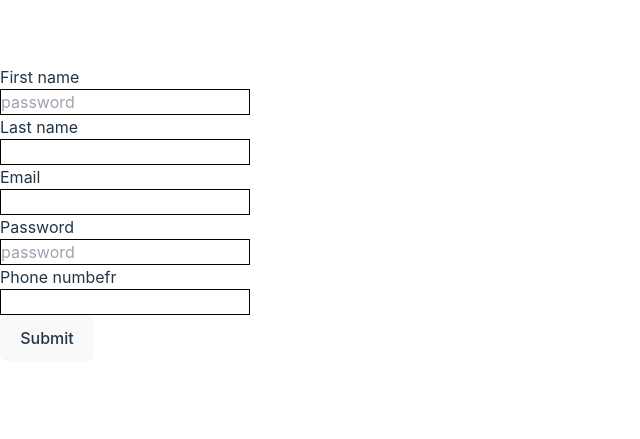
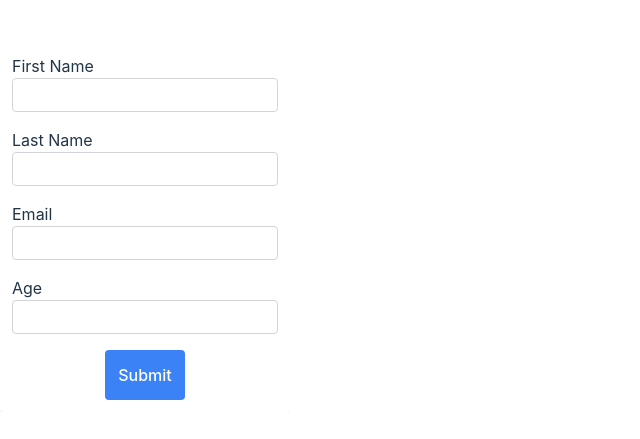
Before and after one commit to BLADEHEDA/Private-journal, a React (Vite) app: page / in a window 1280 px wide. Shown: the part 187-626 px from the top of the page, without its empty margins (0-640 px from the left). Built offline with nearby package versions, Linux system fonts and the light colour scheme.

Commit message:
chnged formik to the useformik hook

```diff
--- a/package.json
+++ b/package.json
@@ -12,7 +12,8 @@
   "dependencies": {
     "formik": "^2.2.9",
     "react": "^18.2.0",
-    "react-dom": "^18.2.0"
+    "react-dom": "^18.2.0",
+    "yup": "^1.1.1"
   },
   "devDependencies": {
     "@types/react": "^18.0.28",
--- a/src/Components/Form/Form.tsx
+++ b/src/Components/Form/Form.tsx
@@ -1,150 +1,89 @@
+import { useFormik } from 'formik';
+import * as Yup from 'yup';
 
-import React from 'react';
-import { Formik } from 'formik';
-// bekoiw are thge template settings for the formik library
-const Basic = () => (
-  <div>
-    {/* <h1>Anywhere in your app!</h1> */}
-    <Formik
-      initialValues={{ email: '', password: '',firstname: '',lastname: '',
-      phonenumber: '',city: '' }}
-      validate={values => {
-        const errors = {};
-        // check the validity of the email
-        if (!values.email) {
-          errors.email = 'Required';
-        }
-        else
-        if (
-          !/^[A-Z0-9._%+-]+@[A-Z0-9.-]+\.[A-Z]{2,}$/i.test(values.email)
-        ) {
-          errors.email = 'Invalid email address';
-        }
-        // check the validity of the password
-        const passw=  /^[A-Za-z]\w{7,14}$/; ;
-      if(!values.password){
-          errors.password='Required'
-        }
-        else if(inputtxt.value.match(passw)){
-          errors.password= 'enter the right password'
+function App() {
+    const professions = ['Developer', 'Designer', 'Other'];
+    //TODO create formik instance
+    const formik = useFormik({
+      initialValues: {
+        firstname: '',
+        lastname: '',
+        email: '',
+        profession: professions[0],
+        age: '',
+      },
+      validationSchema: Yup.object({
+        name: Yup.string()
+                .label('Full Name')
+                .required(),
+        email: Yup.string()
+                .email()
+                .required(),
+        profession: Yup.string()
+                    .oneOf(professions, 'The profession you chose does not exist'),
+        age: Yup.number()
+              .min(15, 'You need to be older than 15 to register')
+              .required()
+      }),
+      onSubmit: function (values) {
+        alert(`You are registered! Name: ${values.name}.
+        Email: ${values.email}.
+         Profession: ${values.profession}.
+          Age: ${values.age}`);
+      }
+    })
 
-        }
-        // check the validity of the names
-        if(!values.firstname){
-          errors.firstname='Required'
-        }
-        if(!values.Lastname){
-          errors.Lastname='Required'
-        }
+    return (
+      <main className="main-section">
+        <form onSubmit={formik.handleSubmit} className="max-w-lg mx-auto bg-white rounded shadow-lg mt-7 p-3">
+        {/* <h1 className='text-3xl mb-3 text-center'>Register</h1> */}
+          <div className='mb-4'>
+            <label for="firstname">First Name</label>
+            <input type="text" name="firstname" id="firstname"
+              className={`block w-full rounded border py-1 px-2 ${formik.touched.firstname && formik.errors.firstname ? 'border-red-400' : 'border-gray-300'}`}
+              onChange={formik.handleChange} onBlur={formik.handleBlur} value={formik.values.firstname} />
+            {formik.touched.firstname && formik.errors.firstname && (
+              <span className='text-red-400'>{formik.errors.firstname}</span>
+            )}
+          </div>
+          <div className='mb-4'>
+            <label for="lastname">Last Name</label>
+            <input type="text" name="lastname" id="lastname"
+              className={`block w-full rounded border py-1 px-2 ${formik.touched.lastname && formik.errors.lastname ? 'border-red-400' : 'border-gray-300'}`}
+              onChange={formik.handleChange} onBlur={formik.handleBlur} value={formik.values.lastname} />
+            {formik.touched.lastname && formik.errors.lastname && (
+              <span className='text-red-400'>{formik.errors.lastname}</span>
+            )}
+          </div>
 
+          <div className='mb-4'>
+            <label for="email">Email</label>
+            <input type="email" name="email" id="email"
+              className={`block w-full rounded border py-1 px-2 ${formik.touched.email && formik.errors.email ? 'border-red-400' : 'border-gray-300'}`}
+              onChange={formik.handleChange} onBlur={formik.handleBlur} value={formik.values.email} />
+            {formik.touched.email && formik.errors.email && (
+              <span className='text-red-400'>{formik.errors.email}</span>
+            )}
+          </div>
 
-        return errors;
-      }}
-      onSubmit={(values, { setSubmitting }) => {
-        setTimeout(() => {
-          alert(JSON.stringify(values, null, 2));
-          setSubmitting(false);
-        }, 400);
-      }}
-    >
-      {({
-        values,
-        errors,
-        touched,
-        handleChange,
-        handleBlur,
-        handleSubmit,
-        isSubmitting,
-        /* and other goodies */
+          <div className='mb-4'>
+            <label for="age">Age</label>
+            <input type="number" name="age" id="age"
+              className={`block w-full rounded border py-1 px-2 ${formik.touched.age && formik.errors.age ? 'border-red-400' : 'border-gray-300'}`}
+              onChange={formik.handleChange} onBlur={formik.handleBlur} value={formik.values.age} />
+            {formik.touched.age && formik.errors.age && (
+              <span className='text-red-400'>{formik.errors.age}</span>
+            )}
+          </div>
+          <div className='text-center'>
+            <button className='bg-blue-500 rounded p-3 text-white' type='submit'>Submit</button>
+          </div>
+        </form>
+        {/* <section className="form-names">
+        {values.name}
+        </section> */}
+      </main>
+    );
+}
 
-        //  <input type="text" className="form-input" />
-
-      }) => (
-        <form onSubmit={handleSubmit}>
-           <article className="form divx">
-            <label htmlFor="first name" className="form-label">First name</label>
-            <div className="form-div">
-            <input
-            className='form-input'
-              type="text"
-              name="firstanme"
-              placeholder='password'
-              onChange={handleChange}
-              onBlur={handleBlur}
-              value={values.firstname}
-            />
-               </div>
-            </article>
-          {errors.firstname && touched.firstname && errors.firstname}
-           <article className="form divx">
-             <label htmlFor="Last name" className="form-label">Last name</label>
-             <div className="form-div">
-              <input
-              className="form-input"
-              type="text"
-              name='lastname'
-              onChange={handleChange}
-              onBlur={handleBlur}
-              value={values.lastname}
-              />
-             </div>
-           </article>
-           {errors.lastname && touched.lastname && errors.lastname}
-
-         <article className="formdivx">
-           <label htmlFor="Email" className="form-label">Email</label>
-        <div className="form-div">
-          <input
-            className='form-input'
-            type="email"
-            name="email"
-            onChange={handleChange}
-            onBlur={handleBlur}
-            value={values.email}
-          />
-          </div>
-            </article>
-          {errors.email && touched.email && errors.email}
-
-          <article className="form divx">
-            <label htmlFor="" className="form-label">Password</label>
-            <div className="form-div">
-            <input
-            className='form-input'
-              type="password"
-              name="password"
-              placeholder='password'
-              onChange={handleChange}
-              onBlur={handleBlur}
-              value={values.password}
-            />
-               </div>
-            </article>
-          {errors.password && touched.password && errors.password}
-
-          <article className="form divx">
-            <label htmlFor="" className="form-label">Phone numbefr</label>
-            <div className="form-div">
-            <input
-            className='form-input'
-              type="text"
-              name="phonenumber"
-              onChange={handleChange}
-              onBlur={handleBlur}
-              value={values.phonenumber}
-            />
-               </div>
-            </article>
-          {errors.phonenumber && touched.phonenumber && errors.phonenumber}
-
-
-          <button type="submit" disabled={isSubmitting}>
-            Submit
-          </button>
-        </form>
-      )}
-    </Formik>
-  </div>
-);
-
-export default Basic;
+export default App;
```
Also changed, not shown: 1 other file (tests, documents, lock files or other folders).
